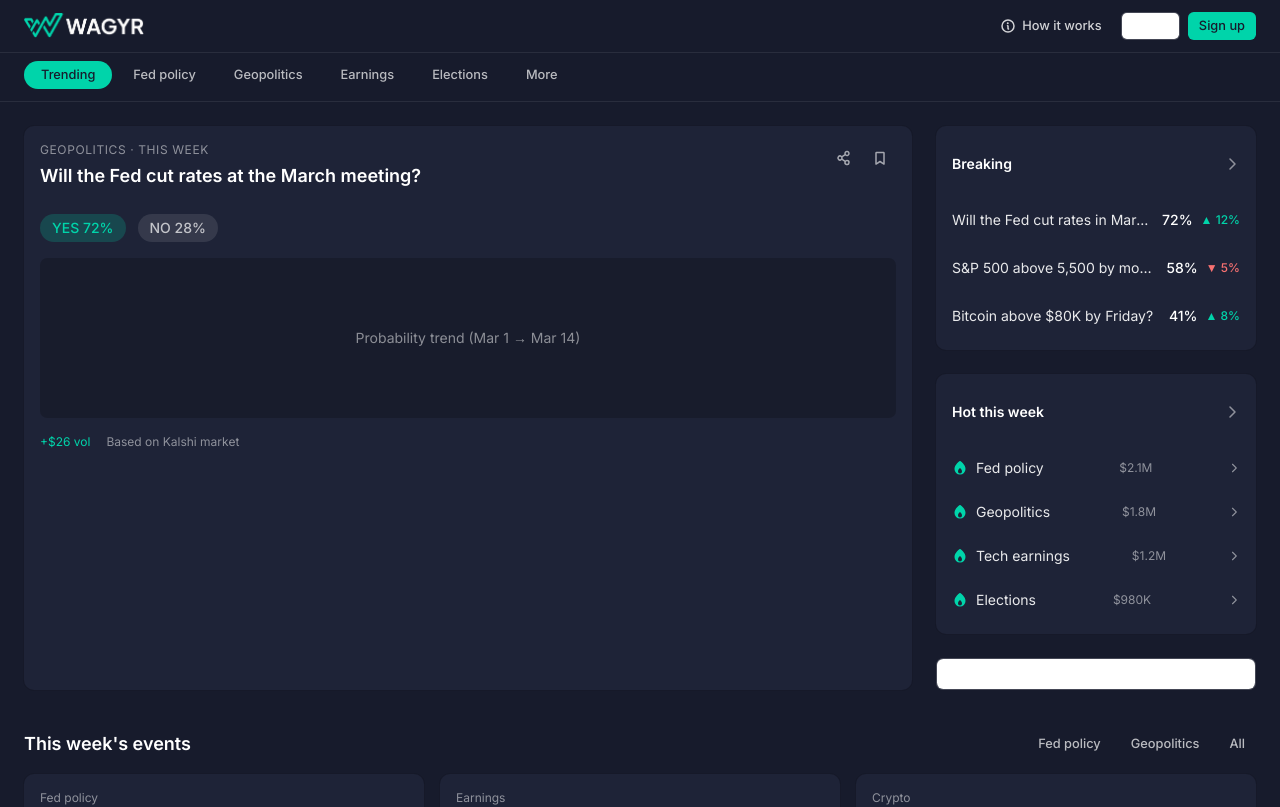
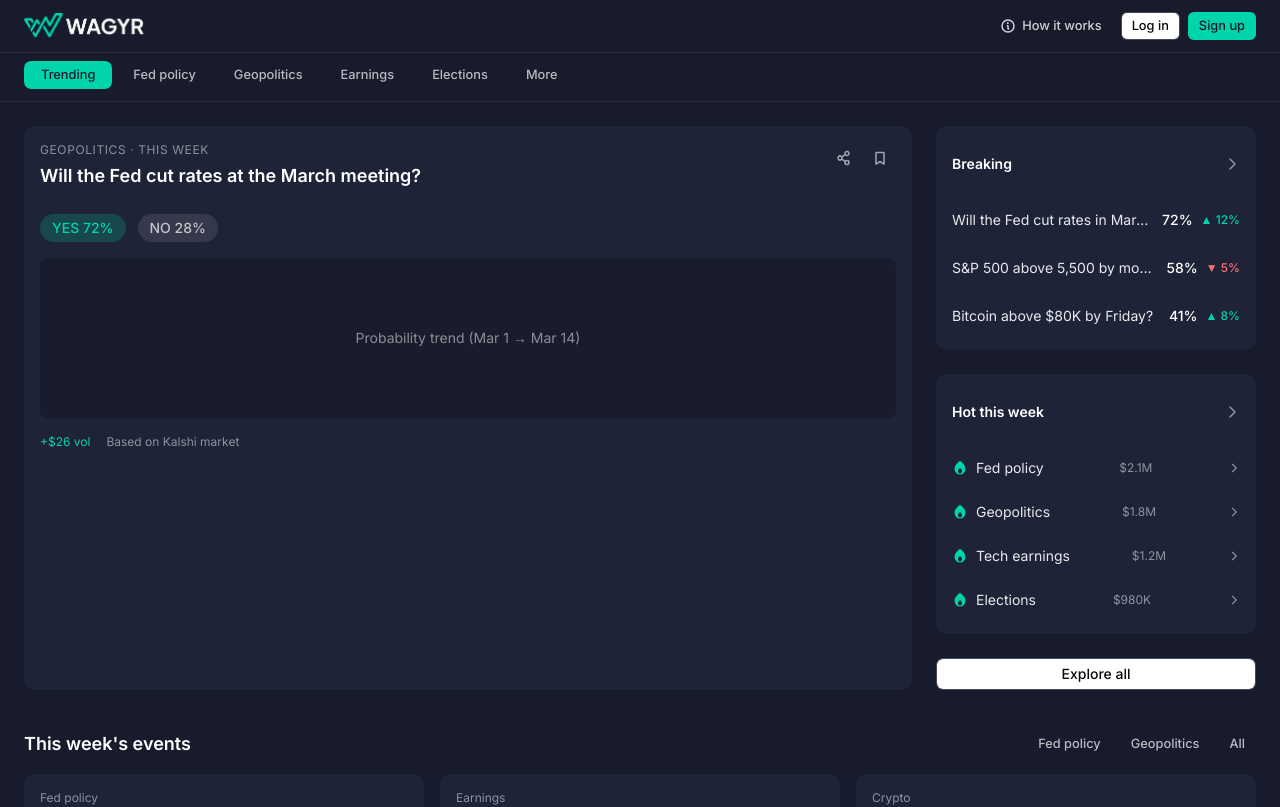
Before and after one commit to erikandersonr/wagyr-landing, a Next.js app: page / in a window 1280 px wide. Shown: the top 807 px of the page. Built offline with nearby package versions, Linux system fonts and the light colour scheme.

Commit message:
feat: fixes

```diff
--- a/app/page.tsx
+++ b/app/page.tsx
@@ -100,13 +100,13 @@
             <Button
               variant="outline"
               size="sm"
-              className="border-white/20 text-white hover:bg-white/10"
+              className="border-white/20 text-foreground hover:bg-white/70"
             >
               Log in
             </Button>
             <Button
               size="sm"
-              className="font-medium text-[#171b2c] hover:opacity-90"
+              className="font-medium text-[#171b2c] hover:opacity-80"
               style={{ background: WAGYR_GREEN }}
             >
               Sign up
@@ -123,7 +123,7 @@
               key={cat}
               variant="ghost"
               size="sm"
-              className={`shrink-0 rounded-full px-4 ${
+              className={`shrink-0 rounded-lg px-4 ${
                 cat === "Trending"
                   ? "text-[#171b2c]"
                   : "text-white/70 hover:bg-white/10 hover:text-white"
@@ -266,7 +266,7 @@
             </Card>
             <Button
               variant="outline"
-              className="w-full border-white/20 text-white hover:bg-white/10"
+              className="w-full border-white/20 text-foreground hover:bg-white/10"
             >
               Explore all
             </Button>
```
